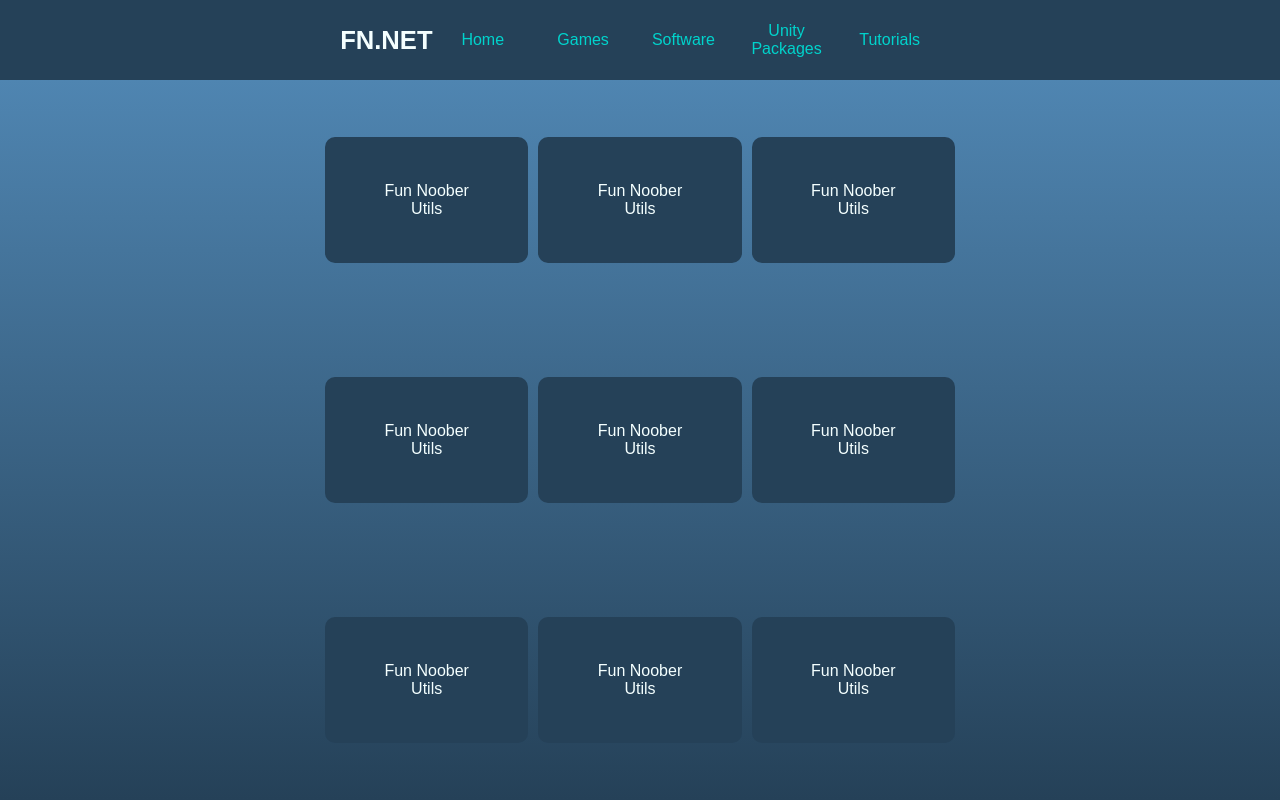
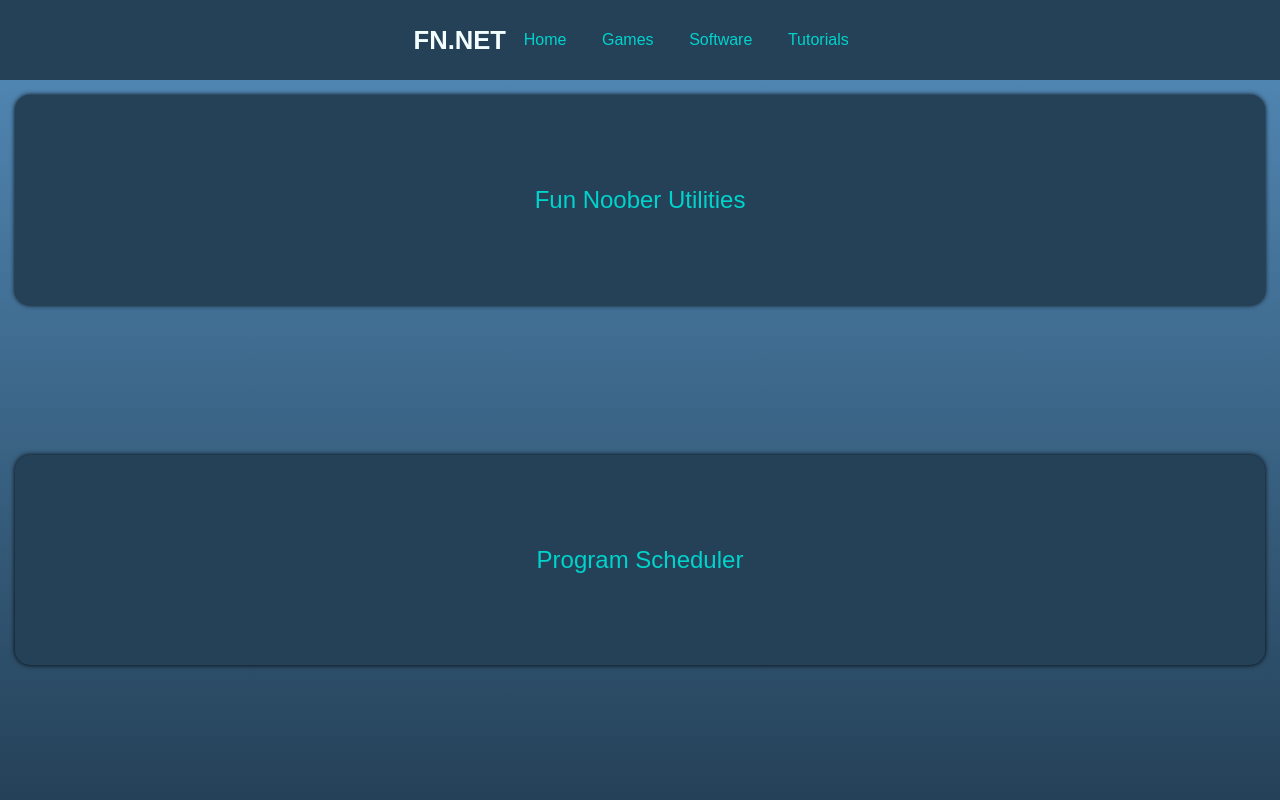
Before and after one commit to FunNoober/funnoobernet, a plain HTML site: page Pages/Software.html in a window 1280 px wide. Drawn offline with Linux system fonts and the light colour scheme.

Commit message:
Made the Website Better
Got the website working by fixing the Navbar. Now you can actually use the site.

```diff
--- a/Pages/Software.css
+++ b/Pages/Software.css
@@ -1,43 +1,52 @@
-:root
-{
-    --clr-bg: #254158;
-    --clr-lbg: #4f85b1;
-    --clr-primary: #F4FFFF;
-    --clr-link: #00D3CC;
+:root {
+  --clr-bg: #254158;
+  --clr-lbg: #4f85b1;
+  --clr-primary: #f4ffff;
+  --clr-link: #00d3cc;
 }
 
-.software_link
-{
-    color: var(--clr-primary);
-    size: inherit;
+.softwares {
+  display: flex;
+  flex-direction: column;
+
+  width: 100%;
+  height: 100%;
+
+  justify-content: center;
+  align-items: center;
 }
 
-.software
-{
-    background-color: var(--clr-bg);
-    padding: 45px;
-    border-radius: 10px;
+.softwares_row {
+  display: flex;
+  flex-wrap: wrap;
 
-    margin: 5px;
+  width: 100%;
+  height: 100%;
 
-    display: flex;
-    align-items: center;
-    justify-content: center;
+  margin: 0;
+  padding: 0;
 }
 
-.softwares_list
-{
-    margin-top: auto;
-    margin-bottom: auto;
+.software {
+  display: flex;
 
-    display: grid;
-    grid-template-columns: auto auto auto;
+  align-items: center;
+  justify-content: center;
 
-    list-style: none;
+  background-color: var(--clr-bg);
+  margin: 15px;
+  font-size: 150%;
+  padding: 15px;
+  flex: 1;
+  width: 100%;
 
-    width: 50%;
-    height: 100%;
+  height: 50%;
 
-    align-items: center;
-    justify-content: center;
+  border-radius: 15px;
+
+  box-shadow: 0px 0px 5px black;
 }
+
+.software:hover {
+  font-size: 285%;
+}
--- a/Pages/Software.html
+++ b/Pages/Software.html
@@ -15,21 +15,16 @@
 
     <fn-header></fn-header>
 
-    <div class="page_content software_section">
-        <ul class="softwares_list">
-            <li class="software"><a class="software_link" href="">Fun Noober Utils</a></li>
-            <li class="software"><a class="software_link" href="">Fun Noober Utils</a></li>
-            <li class="software"><a class="software_link" href="">Fun Noober Utils</a></li>
+    <div class="page_content">
+        <div class="softwares">
+            <div class="softwares_row">
+                <a href="/" class="software">Fun Noober Utilities</a>
+            </div>
 
-            <li class="software"><a class="software_link" href="">Fun Noober Utils</a></li>
-            <li class="software"><a class="software_link" href="">Fun Noober Utils</a></li>
-            <li class="software"><a class="software_link" href="">Fun Noober Utils</a></li>
-
-            <li class="software"><a class="software_link" href="">Fun Noober Utils</a></li>
-            <li class="software"><a class="software_link" href="">Fun Noober Utils</a></li>
-            <li class="software"><a class="software_link" href="">Fun Noober Utils</a></li>
-
-        </ul>
+            <div class="softwares_row">
+                <a href="/" class="software">Program Scheduler</a>
+            </div>
+        </div>
     </div>
 </body>
 
--- /dev/null
+++ b/Softwares/Software.html
@@ -0,0 +1,35 @@
+<!DOCTYPE html>
+<html lang="en">
+
+<head>
+    <meta charset="UTF-8">
+    <meta http-equiv="X-UA-Compatible" content="IE=edge">
+    <meta name="viewport" content="width=device-width, initial-scale=1.0">
+    <title>GAME TITLE</title>
+    <link rel="stylesheet" href="../rootstyle.css">
+    <link rel="stylesheet" href="Software.css">
+</head>
+
+<body>
+    <script type="module" src="/elements.js"></script>
+
+    <fn-header></fn-header>
+
+    <div class="page_content">
+        <div class="program_info">
+            <img src="Icons/Vortice Alpha VOAL logo.png" alt="img not found" srcset="" class="program_image">
+            <div class="program_info_text">
+                <p class="description">Program TITLE</p>
+                <p class="description_program">Program DESCRIPTION</p>
+            </div>
+        </div>
+        <div class="downloads">
+            <button>Get The Program! (WINDOWS)</button>
+            <button>Get The Program! (MAC)</button>
+            <button>Get The Program! (LINUX)</button>
+            <button>Source Code</button>
+        </div>
+    </div>
+</body>
+
+</html>
--- a/elements.js
+++ b/elements.js
@@ -8,10 +8,6 @@ class FNHEADER extends HTMLElement{
             --clr-lbg: #4f85b1;
             --clr-primary: #f4ffff;
             --clr-link: #00d3cc;
-          }
-
-          p {
-            color: var(--clr-primary);
           }
 
           .navigation {
@@ -75,62 +71,6 @@ class FNHEADER extends HTMLElement{
             text-decoration: none;
             background-color: rgba(0, 0, 0, 0.5);
           }
-
-          * {
-            margin: 0;
-            padding: 0;
-          }
-
-          html,
-          body {
-            margin: 0;
-            height: 100%;
-            width: 100%;
-
-            font-family: Arial, Helvetica, sans-serif;
-          }
-
-          body {
-            font-family: Arial, Helvetica, sans-serif;
-            margin: 0;
-            padding: 0;
-            background-color: var(--clr-lbg);
-            display: flex;
-            flex-direction: column;
-
-            width: 100%;
-            height: 100%;
-          }
-
-          h1,
-          h2,
-          h3,
-          h4,
-          h5 {
-            color: var(--clr-primary);
-          }
-
-          a {
-            color: var(--clr-link);
-            text-decoration: none;
-          }
-
-          a:hover {
-            font-size: 155%;
-            text-decoration: underline;
-          }
-
-          .page_content {
-            height: 100%;
-            display: flex;
-            justify-content: center;
-            align-items: center;
-            text-align: center;
-            width: 100%;
-            background-image: linear-gradient(to top, var(--clr-bg), var(--clr-lbg));
-            flex-direction: column;
-            flex: 1;
-          }
           </style>
 
         <div class="navigation">
@@ -146,9 +86,6 @@ class FNHEADER extends HTMLElement{
                     <a class="navbar_link" href="/Pages/Software.html">Software</a>
                 </li>
                 <li class="navbar_item">
-                    <a class="navbar_link" href="/Pages/UnityPackages.html">Unity Packages</a>
-                </li>
-                <li class="navbar_item">
                     <a class="navbar_link" href="/Pages/Tutorials.html">Tutorials</a>
                 </li>
             </ul>
--- a/rootstyle.css
+++ b/rootstyle.css
@@ -89,6 +89,7 @@ fn-header {
 html,
 body {
   margin: 0;
+  padding: 0;
   height: 100%;
   width: 100%;
 
@@ -105,6 +106,9 @@ body {
 
   width: 100%;
   height: 100%;
+
+  min-height: 100vh;
+  box-sizing: border-box;
 }
 
 h1,
```
Also changed, not shown: Softwares/Software.css (added, +68 -0 lines), Softwares/Icons/Vortice Alpha VOAL logo.png (added), index.js (deleted), 1 other file.
